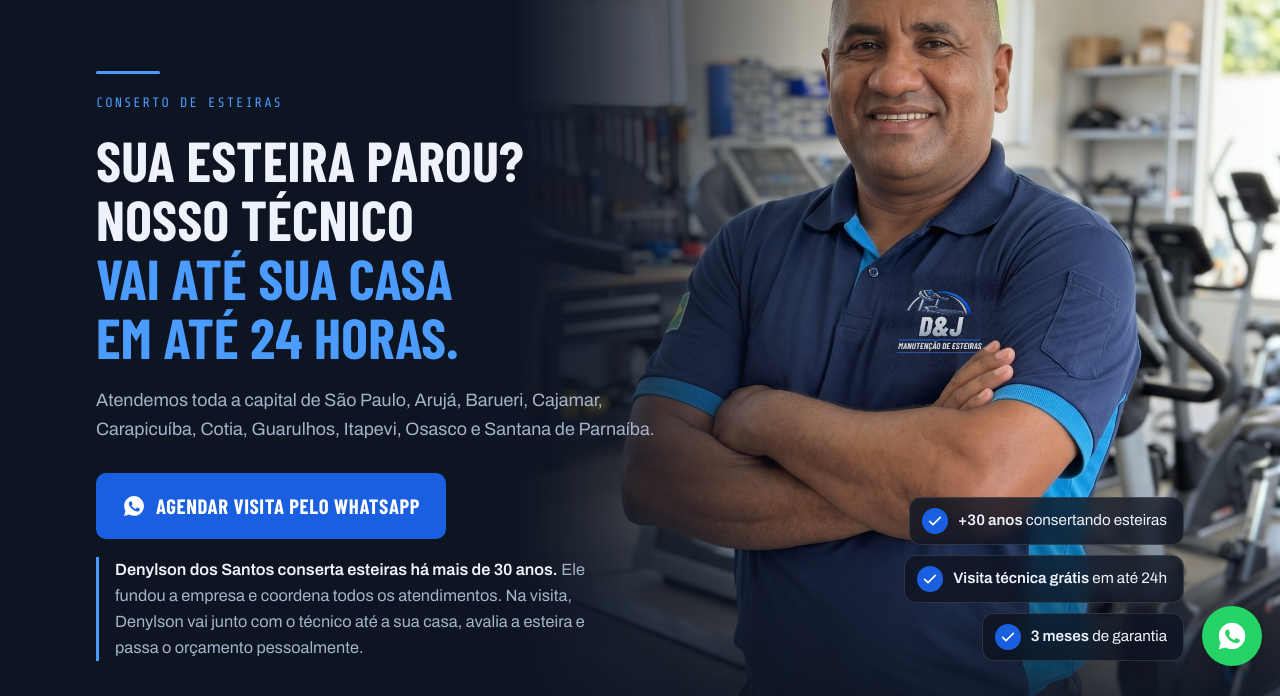
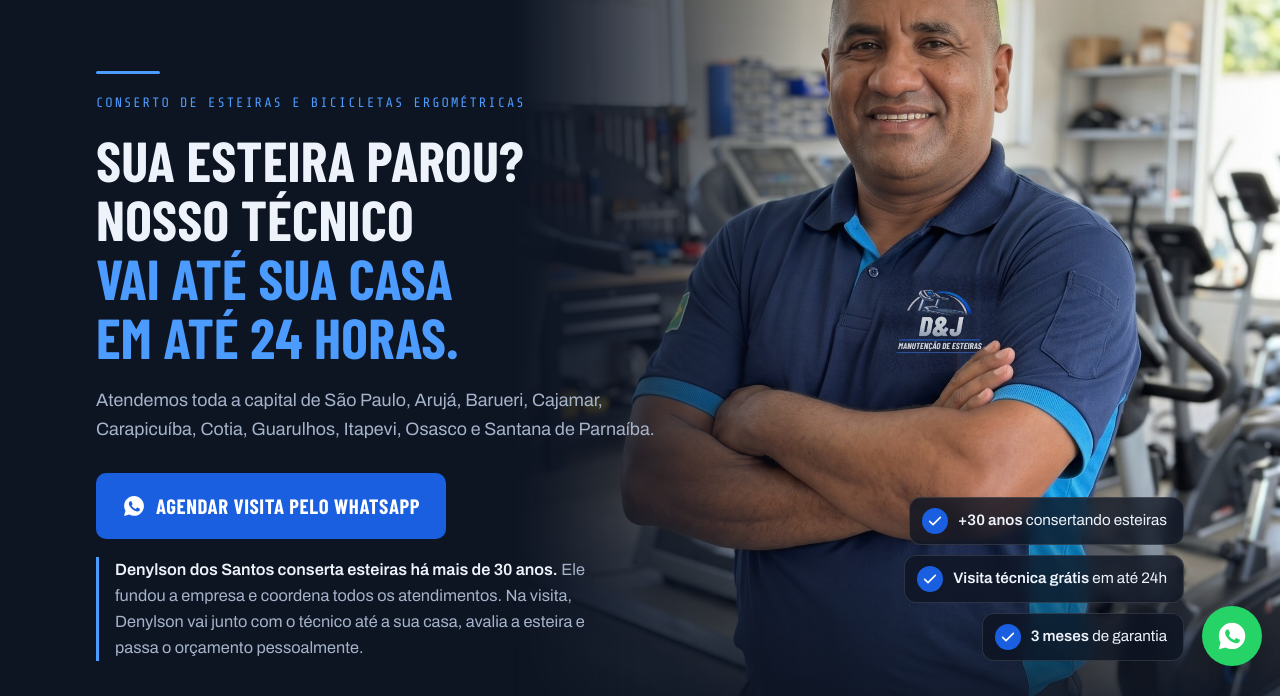
Before and after one commit to orleitrafego-cpu/denylson-manutencao-esteiras, a plain HTML site: page index.html in a window 1280 px wide. Shown: the part 116-812 px from the top of the page. Drawn offline with nearby package versions, Linux system fonts and the light colour scheme; a web font is replaced by a local one.

Commit message:
Cita bicicleta ergométrica no topo
Co-Authored-By: Claude Opus 5.5 <noreply@anthropic.com>

```diff
--- a/index.html
+++ b/index.html
@@ -257,7 +257,7 @@ footer.site .wrap{padding-block:34px calc(34px + 64px);display:grid;gap:8px}
     <div class="wrap">
       <div class="hero-text">
         <span class="bar" aria-hidden="true"></span>
-        <p class="eyebrow">Conserto de esteiras</p>
+        <p class="eyebrow">Conserto de esteiras e bicicletas ergométricas</p>
         <h1 id="h1">Sua esteira parou? Nosso técnico <em>vai até sua casa em até 24 horas.</em></h1>
         <p class="sub">Atendemos toda a capital de São Paulo, Arujá, Barueri, Cajamar, Carapicuíba, Cotia, Guarulhos, Itapevi, Osasco e Santana de Parnaíba.</p>
         <div class="cta">
```
